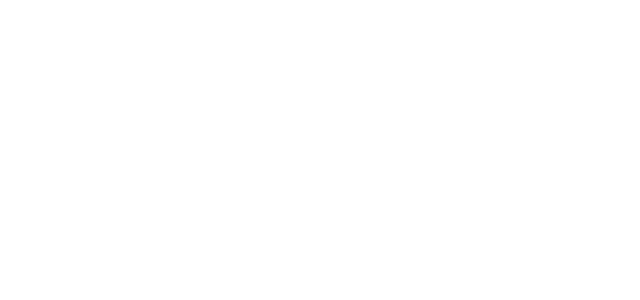
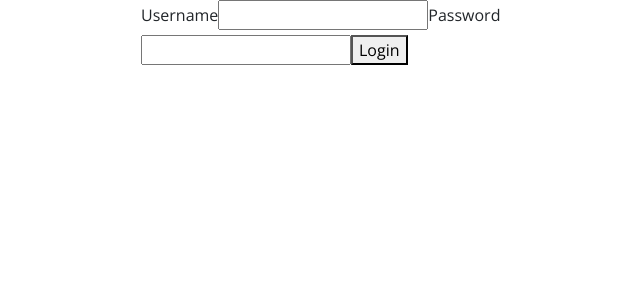
Before and after one commit to dejavuhq/sub-routines-frontend, a React app: page /login in a window 1280 px wide. Shown: the top 300 px of the page, without its empty margins (319-959 px from the left). Built offline with nearby package versions, Linux system fonts and the light colour scheme.

Commit message:
FIX routes

```diff
--- a/public/index.html
+++ b/public/index.html
@@ -1,6 +1,7 @@
 <!DOCTYPE html>
 <html>
   <head>
+    <link href="https://fonts.googleapis.com/css2?family=Open+Sans:wght@400;700&display=swap" rel="stylesheet">
     <title>Sub-routine</title>
   </head>
   <body>
--- a/src/assets/styles/main.scss
+++ b/src/assets/styles/main.scss
@@ -0,0 +1,8 @@
+html, body {
+  min-height: 100%;
+}
+body {
+  font-family: 'Open Sans';
+  max-width: 360px;
+  margin: 0 auto;
+}
--- a/src/components/App.js
+++ b/src/components/App.js
@@ -1,15 +1,18 @@
 import React from 'react';
 import { BrowserRouter, Switch, Route } from 'react-router-dom';
 // import Home from '../components/Home';
-// import Login from '../components/Login';
+import Login from '../components/Login';
 import { Register } from '../Pages/Register/index';
-// import NotFound from '../components/NotFound';
+import NotFound from '../components/NotFound';
 import "bootstrap/dist/css/bootstrap.min.css";
+import "../assets/styles/main.scss";
 
 const App = () => (
   <BrowserRouter>
       <Switch>
         <Route exact path='/register' component={Register} />
+        <Route exact path='/login' component={Login} />
+        <Route component={NotFound} />
       </Switch>
   </BrowserRouter>
 );
--- a/src/components/NotFound.jsx
+++ b/src/components/NotFound.jsx
@@ -0,0 +1,11 @@
+import React from 'react';
+
+const Home = () => {
+  return (
+    <header className='header'>
+      <h1>404 Not Found</h1>
+    </header>
+  );
+}
+
+export default Home;
```
